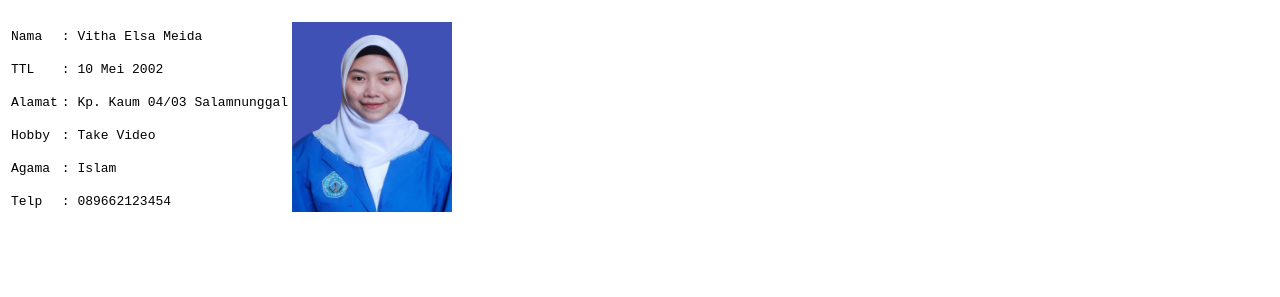
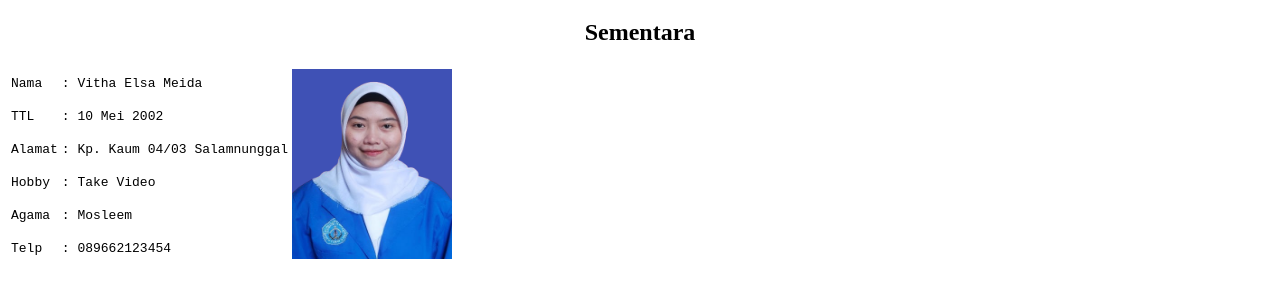
Before and after one commit to mfathin111999/belajar_github, a plain HTML site: page vitha.html in a window 1280 px wide. Shown: the part 61-358 px from the top of the page. Drawn offline with Linux system fonts and the light colour scheme.

Commit message:
perubahan

```diff
--- a/vitha.html
+++ b/vitha.html
@@ -21,6 +21,7 @@
 </head>
 <body>
     <h1 align="center">Biodata Diri</h1>
+    <h2 align="center"> Sementara</h2>
     <table>
         <tr>
             <td>Nama</td>
@@ -41,7 +42,7 @@
         </tr>
         <tr>
             <td>Agama</td>
-            <td>: Islam</td>
+            <td>: Mosleem</td>
         </tr>
         <tr>
             <td>Telp</td>
```
